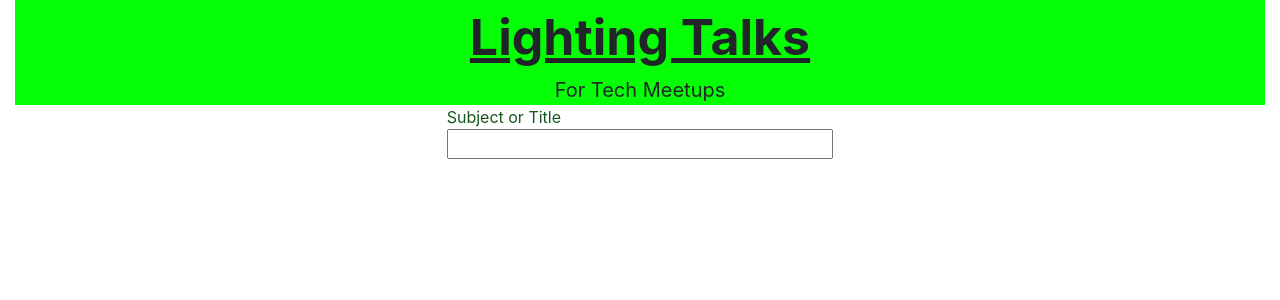
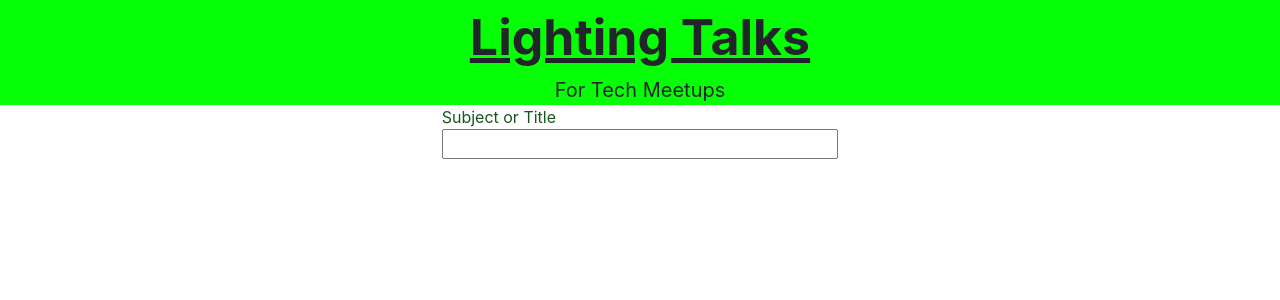
Before and after one commit to jcsmileyjr/lighting-talks, a React (Create React App) app: page / in a window 1280 px wide. Shown: the top 300 px of the page. Built offline with nearby package versions, Linux system fonts and the light colour scheme.

Commit message:
Bug Fix: whitespace along the margin
The bootstrap components cause the white space.

```diff
--- a/src/components/header/Header.js
+++ b/src/components/header/Header.js
@@ -5,10 +5,10 @@ import './header.css';
 
 const Header = props => {
     return(
-        <Container fluid={true} style={colors.headerColor}>
-            <Row className="primaryTitleStyle"><Col>Lighting Talks</Col></Row>
-            <Row className="secondaryTitleStyle"><Col>For Tech Meetups</Col></Row>
-        </Container>
+        <main className="headerStyle" style={colors.headerColor}>
+            <div className="primaryTitleStyle">Lighting Talks</div>
+            <div className="secondaryTitleStyle">For Tech Meetups</div>
+        </main>
     );
 }
 
--- a/src/components/header/header.css
+++ b/src/components/header/header.css
@@ -6,5 +6,8 @@
 
 .secondaryTitleStyle {
     font-size:20px;
+}
 
+.headerStyle {
+    width:100%;
 }
--- a/src/screens/Setup.js
+++ b/src/screens/Setup.js
@@ -6,10 +6,10 @@ import Input from '../components/Input/Input';
 
 const Setup = props => {
     return(
-        <Container fluid={true}>
+        <div>
             <Header />
             <Input label="Subject or Title" />
-        </Container>
+        </div>
     );
 }
 
```
